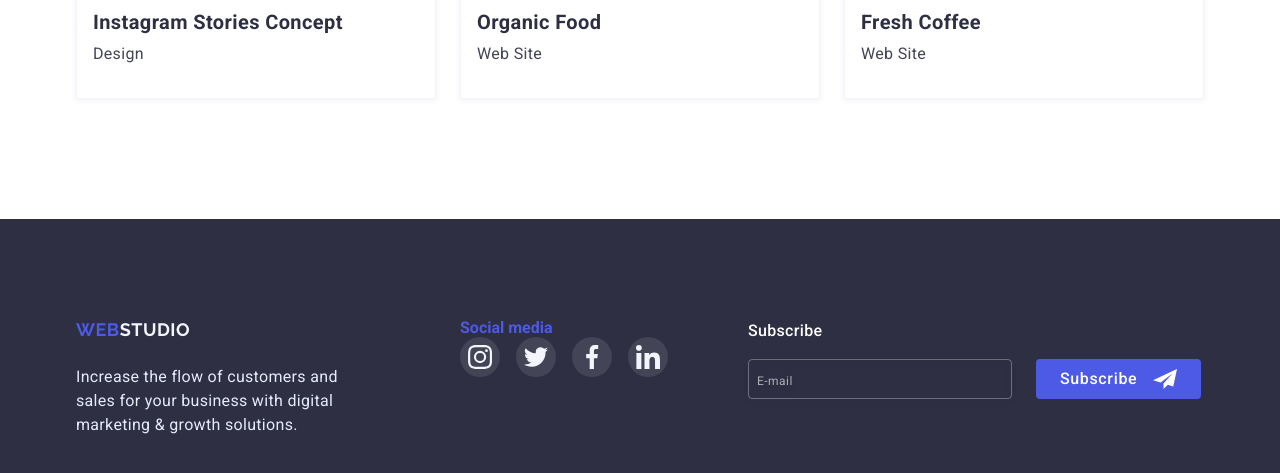
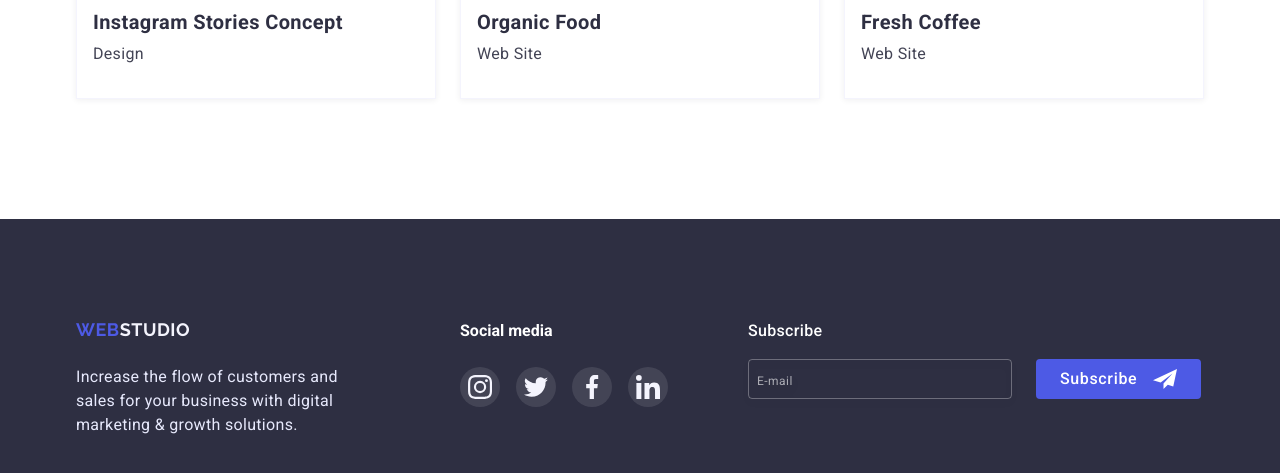
Before and after one commit to anastasia-savi/goit-markup-hw-07, a plain HTML site: page portfolio.html in a window 1280 px wide. Shown: the part 1524-1997 px from the top of the page. Drawn offline with nearby package versions, Linux system fonts and the light colour scheme.

Commit message:
hw7+portfolio

```diff
--- a/portfolio.html
+++ b/portfolio.html
@@ -815,7 +815,7 @@
             </p>
           </div>
           <div class="footer-social-media">
-            <h4 class="socil-media-title">Social media</h4>
+            <h4 class="social-media-title">Social media</h4>
             <ul class="footer-social-list-icon">
               <li class="footer-social-list-item">
                 <a href="" class="footer-social-list-link">
```
